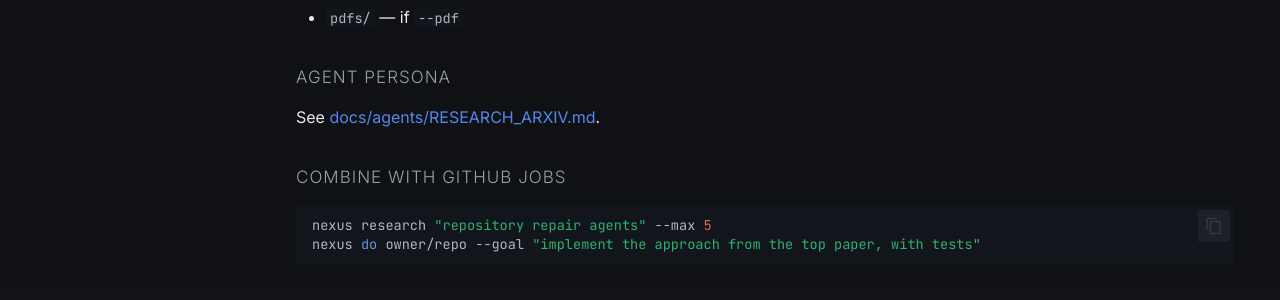
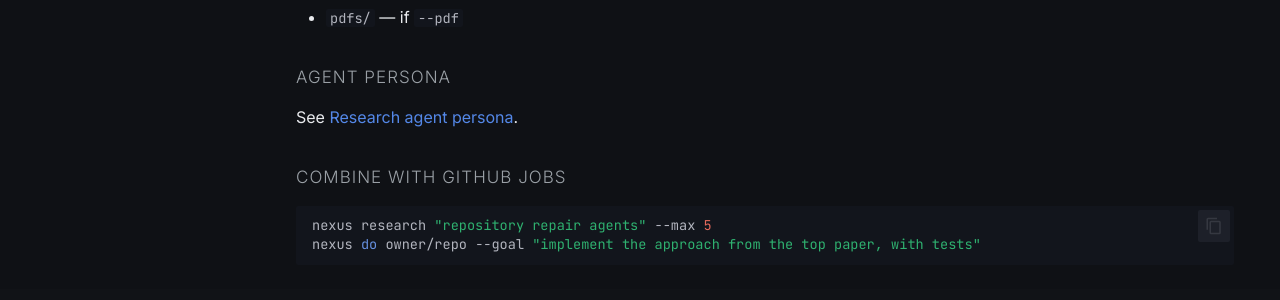
Before and after one commit to VincentMarquez/nexus-core, an MkDocs documentation site: the page built from docs/cookbook/08_arxiv_research.md, in a window 1280 px wide and 1020 px high. Shown: the part 667-967 px from the top of the window. Built offline with MkDocs 1.6.1 and Material for MkDocs 9.7.7, drawn with Linux system fonts in a browser that asks for light colours; comment, search, counter and statistics services are not loaded.

Commit message:
docs: fix cookbook arxiv link for mkdocs strict

```diff
--- a/docs/cookbook/08_arxiv_research.md
+++ b/docs/cookbook/08_arxiv_research.md
@@ -25,7 +25,7 @@
 
 ## Agent persona
 
-See [docs/agents/RESEARCH_ARXIV.md](../docs/agents/RESEARCH_ARXIV.md).
+See [Research agent persona](../agents/RESEARCH_ARXIV.md).
 
 ## Combine with GitHub jobs
 
```
Also changed, not shown: cookbook/08_arxiv_research.md (+1 -1 lines).
